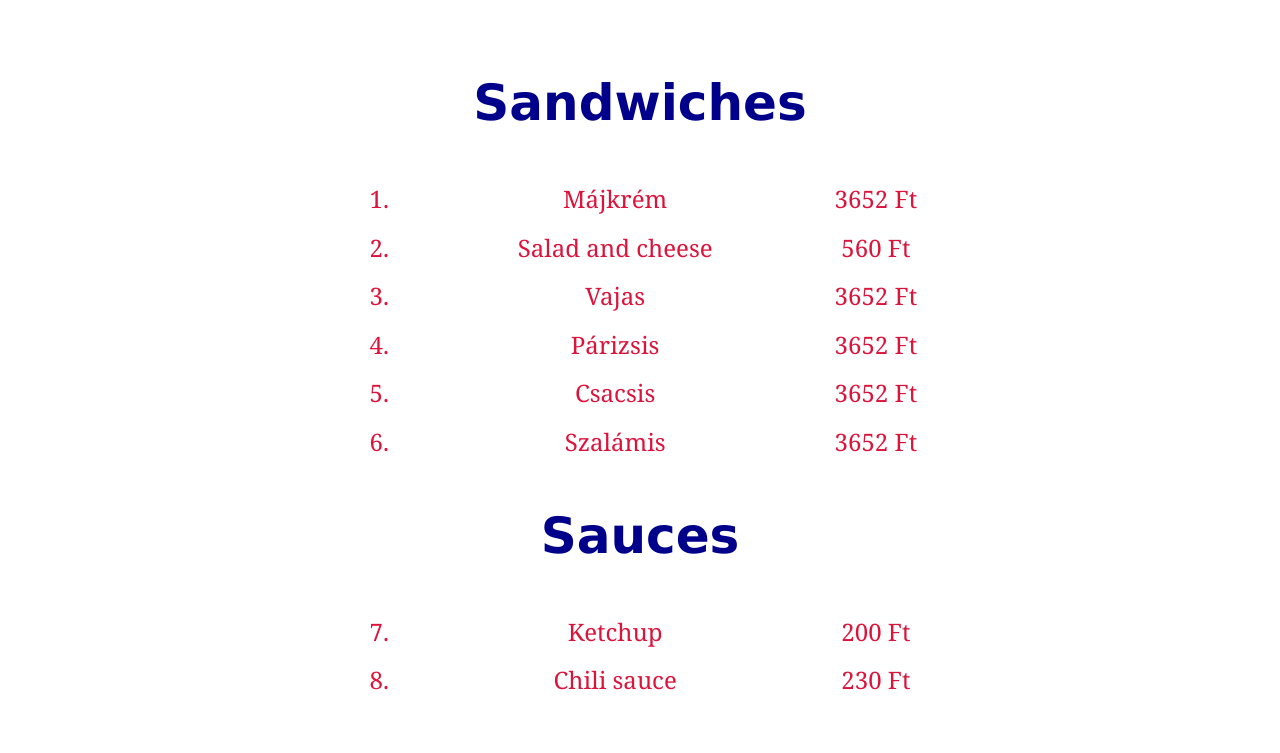
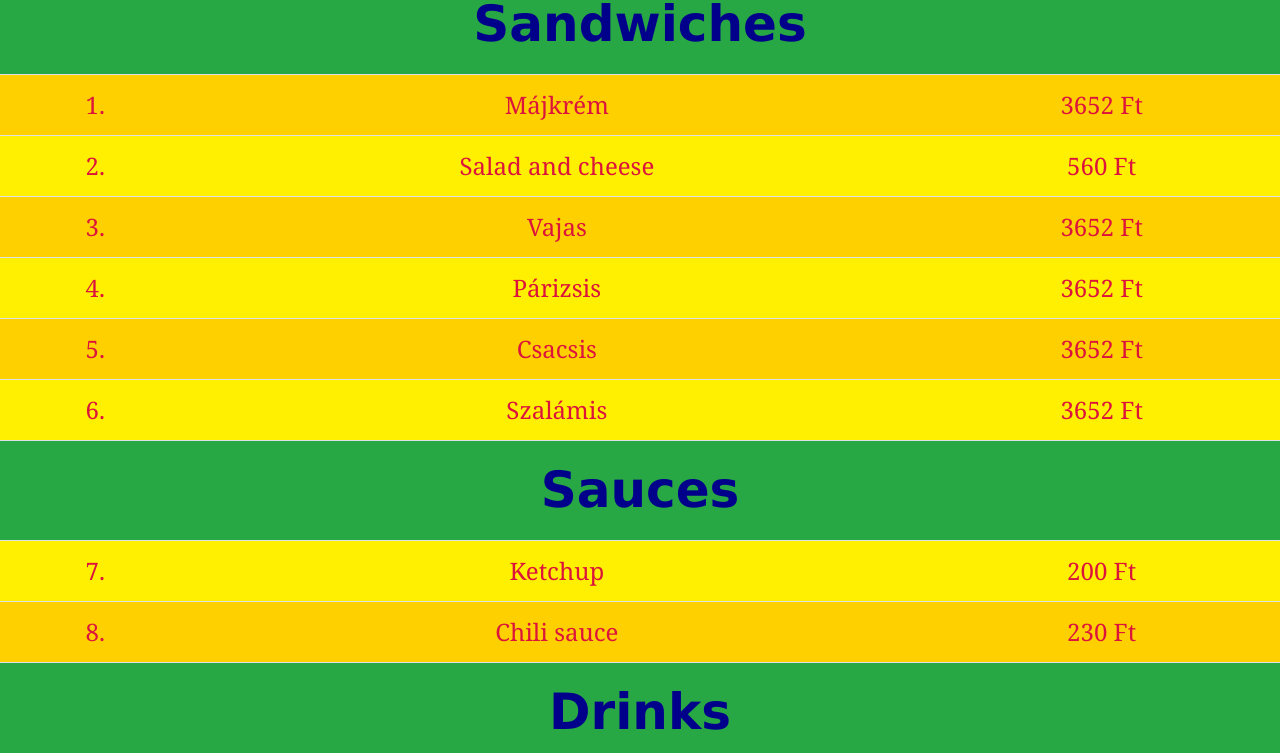
Before and after one commit to NuxeeStars/MeatLab, a website: page pages/products.html in a window 1280 px wide. Shown: the part 230-983 px from the top of the page. Drawn offline with nearby package versions, Linux system fonts and the light colour scheme.

Commit message:
Make style for products page

```diff
--- a/pages/products.html
+++ b/pages/products.html
@@ -5,6 +5,7 @@
     <meta charset="UTF-8">
     <meta name="viewport" content="width=device-width, initial-scale=1.0">
     <title>Document</title>
+    <link rel="stylesheet" href="../node_modules/bootstrap/dist/css/bootstrap.min.css">
     <link rel="stylesheet" href="../style/style.css">
 </head>
 
@@ -24,9 +25,9 @@
         </li>
     </ul>
     <h1>Foods and drinks</h1>
-    <table>
+    <table id="productsTable" class="table">
         <tbody>
-            <tr>
+            <tr class="productGroupRow">
                 <th colspan="3">Sandwiches</th>
             </tr>
             <tr>
@@ -59,7 +60,7 @@
                 <td>Szalámis</td>
                 <td>3652 Ft</td>
             </tr>
-            <tr>
+            <tr class="productGroupRow">
                 <th colspan="3">Sauces</th>
             </tr>
             <tr>
@@ -72,7 +73,7 @@
                 <td>Chili sauce</td>
                 <td>230 Ft</td>
             </tr>
-            <tr>
+            <tr class="productGroupRow">
                 <th colspan="3">Drinks</th>
             </tr>
             <tr>
--- a/style/style.css
+++ b/style/style.css
@@ -7,6 +7,10 @@
     font-family: "oswald-light";
     src: url("fonts/oswald/Oswald-ExtraLight.ttf");
     font-weight:200;
+}
+
+body{
+    background-color: rgb(235, 192, 129);
 }
 
 
@@ -44,8 +48,28 @@ p {
     font-weight: 600;
 }
 
-img{
+#addressMap{
     width: 913px;
     margin: 20px;
 
 }
+
+#productsTable tr:nth-child(even){
+    background-color: rgb(255, 208, 0)
+
+}
+
+#productsTable tr:nth-child(odd){
+    background-color: rgb(255, 240, 1)
+
+}
+
+/*#productsTable tr:nth-child(2n+1){
+    background-color: rgb(0, 162, 255)
+
+}
+*/
+
+#productsTable tr.productGroupRow{
+    background-color: #28a745;
+}
```
Also changed, not shown: Admin/users.html (+8 -0 lines), index.html (+14 -1 lines), pages/about.html (+1 -1 lines), pages/orders.html (+1 -0 lines).
